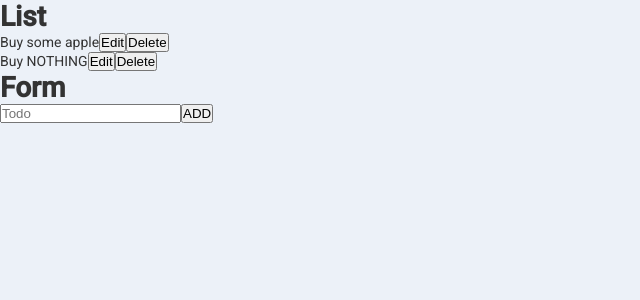
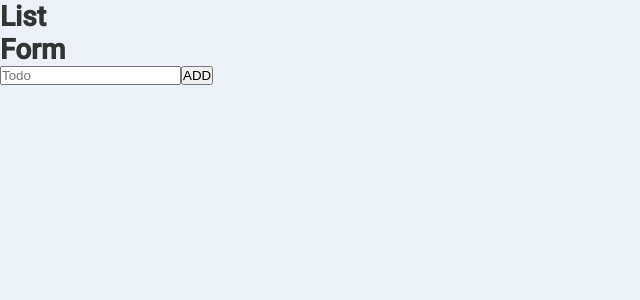
Before and after one commit to iagobontempo-study/Study-react-bootcamp, a React (Create React App) app: page / in a window 1280 px wide. Shown: the top 300 px of the page, without its empty margins (0-640 px from the left). Built offline with nearby package versions, Linux system fonts and the light colour scheme.

Commit message:
Finishing TodoApp

```diff
--- a/src/ex/9todo/NewTodoForm.jsx
+++ b/src/ex/9todo/NewTodoForm.jsx
@@ -3,7 +3,7 @@ import uuid from 'uuid/v4'
 
 export class NewTodoForm extends Component {
     state = {
-        todo: ''
+        task: ''
     }
 
     handleChange = (e) => {
@@ -14,8 +14,8 @@ export class NewTodoForm extends Component {
 
     handleSubmit = (e) => {
         e.preventDefault()
-        this.props.addTodo({...this.state, id: uuid()})
-        this.setState({ todo: ''})
+        this.props.addTodo({ ...this.state, id: uuid(), completed: false })
+        this.setState({ task: '' })
     }
 
     render() {
@@ -23,7 +23,11 @@ export class NewTodoForm extends Component {
             <div>
                 <h1>Form</h1>
                 <form onSubmit={this.handleSubmit}>
-                    <input id="todo" type="text" placeholder="Todo" onChange={this.handleChange} value={this.state.todo} />
+                    <input id="task" type="text"
+                        placeholder="Todo"
+                        onChange={this.handleChange}
+                        value={this.state.task}
+                        required/>
                     <button>ADD</button>
                 </form>
             </div>
--- a/src/ex/9todo/Todo.jsx
+++ b/src/ex/9todo/Todo.jsx
@@ -3,7 +3,7 @@ import React, { Component } from 'react'
 export class Todo extends Component {
     state = {
         isEditing: false,
-        todo: this.props.description
+        task: this.props.task
     }
 
     handleChange = (e) => {
@@ -14,7 +14,7 @@ export class Todo extends Component {
 
     handleUpdate = (e) => {
         e.preventDefault()
-        this.props.updateTodo(this.props.id, this.state.todo)
+        this.props.updateTodo(this.props.id, this.state.task)
         this.setState({ isEditing: false })
     }
 
@@ -26,18 +26,22 @@ export class Todo extends Component {
         this.setState({ isEditing: false })
     }
 
+    handleToggle = (e) => {
+        this.props.toggleTodo(this.props.id)
+    }
+
     render() {
         return (
             <div id={this.props.id}>
                 {this.state.isEditing ?
                     <form>
-                        <input id="todo" value={this.state.todo} onChange={this.handleChange} type="text" />
+                        <input id="task" value={this.state.task} onChange={this.handleChange} type="text" />
                         <button onClick={this.handleUpdate}>Save</button>
                         <button onClick={this.toggleCancel}>Cancel</button>
                     </form>
                     :
-                    <div>
-                        {this.props.description}
+                    <div onClick={this.handleToggle} style={{color: this.props.completed && 'lightgray'}}>
+                        {this.props.task}
                         <button onClick={this.toggleEdit}>Edit</button>
                         <button onClick={this.props.removeTodo}>Delete</button>
                     </div>
--- a/src/ex/9todo/TodoList.jsx
+++ b/src/ex/9todo/TodoList.jsx
@@ -4,42 +4,52 @@ import NewTodoForm from './NewTodoForm';
 
 export class TodoList extends Component {
     state = {
-        list: [
-            { id: 1, todo: 'Buy some apple' },
-            { id: 2, todo: 'Buy NOTHING' },
+        todoList: [
         ]
     }
 
     addTodo = (newTodo) => {
         this.setState({
-            list: [...this.state.list, newTodo]
+            todoList: [...this.state.todoList, newTodo]
         })
     }
 
     removeTodo = (id) => {
         this.setState({
-            list: this.state.list.filter(todo => todo.id !== id)
+            todoList: this.state.todoList.filter(todo => todo.id !== id)
         })
     }
 
     updateTodo = (id, updatedTodo) => {
-        const updatedTodos = this.state.list.map(todo => {
+        const updatedTodos = this.state.todoList.map(todo => {
             if (todo.id === id){
-                return {...todo, todo: updatedTodo}
+                return {...todo, task: updatedTodo}
             }
             return todo
         })
-        this.setState({ list: updatedTodos})
+        this.setState({ todoList: updatedTodos})
+    }
+
+    toggleCompletion = (id) => {
+        const updatedTodos = this.state.todoList.map(todo => {
+            if (todo.id === id){
+                return {...todo, completed: !todo.completed }
+            }
+            return todo
+        })
+        this.setState({ todoList: updatedTodos})
     }
 
     renderTodos = () => {
         return (
             <ul>
-                {this.state.list.map(todo => (
+                {this.state.todoList.map(todo => (
                     <Todo key={todo.id} id={todo.id}
-                    description={todo.todo}
+                    task={todo.task}
                     removeTodo={() => this.removeTodo(todo.id)}
-                    updateTodo={this.updateTodo} />
+                    updateTodo={this.updateTodo}
+                    completed={todo.completed}
+                    toggleTodo={this.toggleCompletion} />
                 ))}
             </ul>
         )
```
